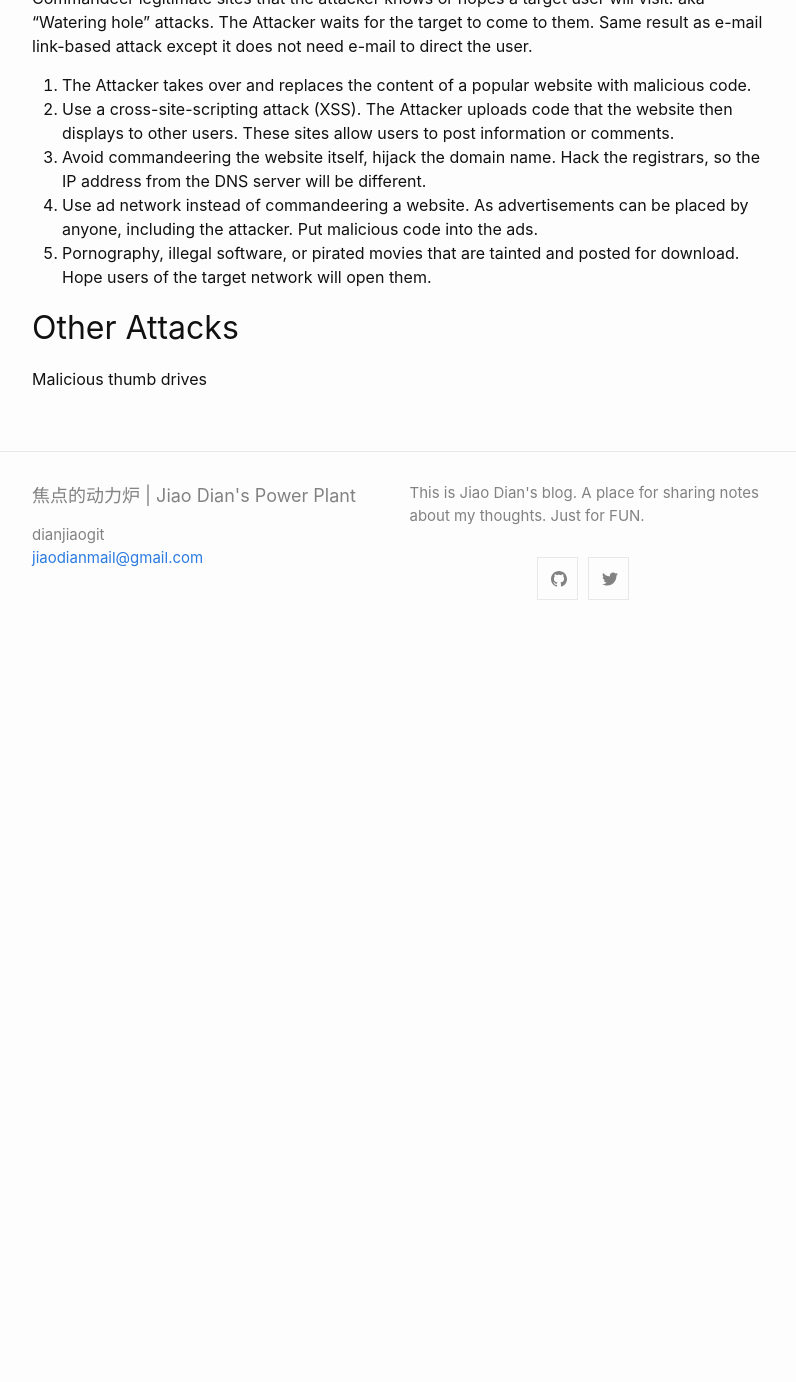
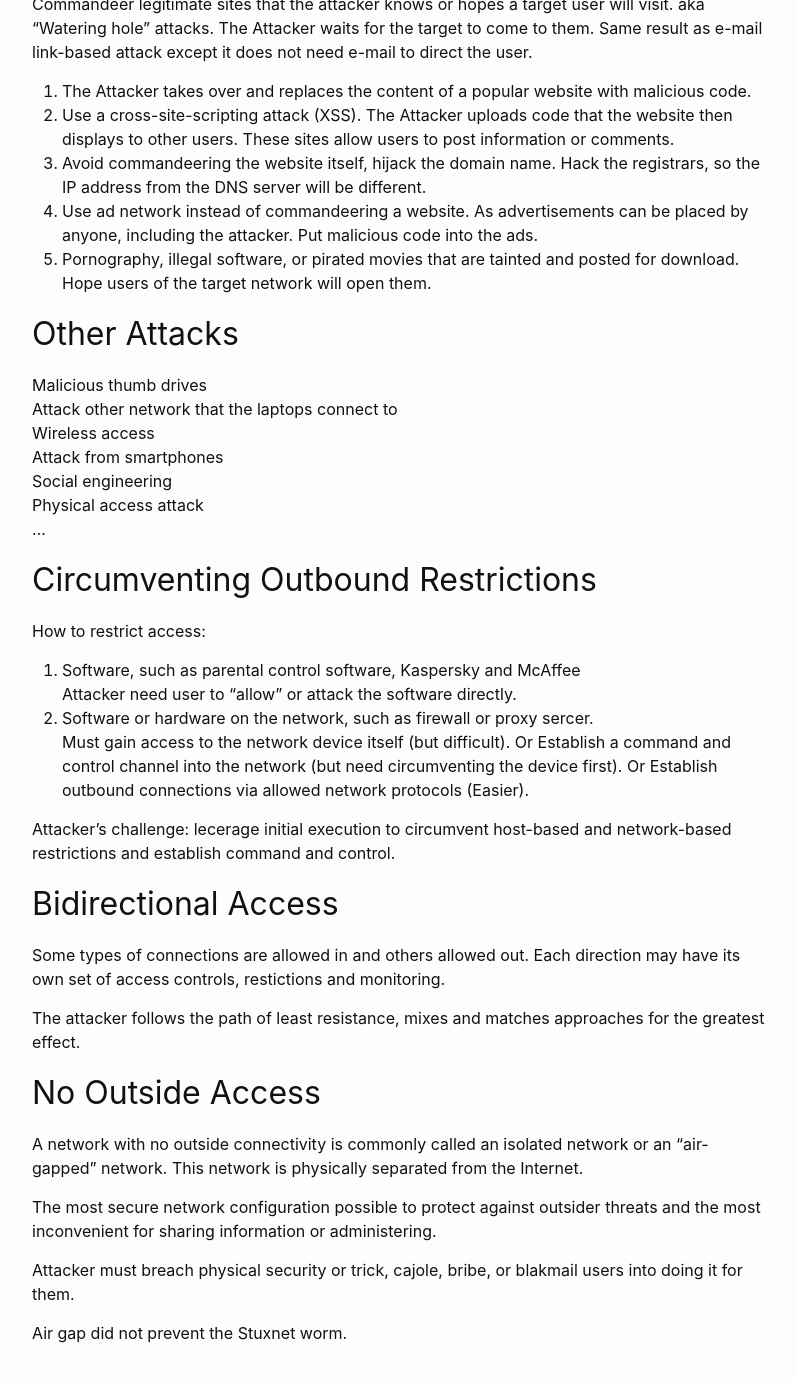
Before and after one commit to dianjiaogit/dianjiaogit.github.io, a Jekyll site: the page built from _posts/2020-01-07-The Attacker.md, in a window 1280 px wide and 1400 px high, scrolled down 2209 px. Shown: the top 1382 px of the window, without its empty margins (238-1034 px from the left). Built offline with Jekyll 4.4.1, drawn with Linux system fonts in a browser that asks for light colours; before the commit the page ends 2839 px from its top, so only the background shows below that.

Commit message:
continue the attacker

```diff
--- a/_posts/2020-01-07-The Attacker.md
+++ b/_posts/2020-01-07-The Attacker.md
@@ -5,7 +5,7 @@ date:   2020-01-07 22:53:01 +0800
 categories: NetworkSecurity
 ---
 
-## **Principle of Humanity**:
+# **Principle of Humanity**:
 Computer Network Exploitation(CNE) is grounded in human nature.
 
 ## * **Life Cycle of an Operation**:
@@ -29,7 +29,7 @@ Stage 6: Detection occurs when an operation is exposed to the target.
 
 -------------------------------------------------------
 
-## **Principle of Access**:
+# **Principle of Access**:
 There is always someone with legitimate access and a means to use it.
 
 * Four basics types of connectivity:
@@ -39,7 +39,7 @@ There is always someone with legitimate access and a means to use it.
 	- neither
 
 
-### Inbound Access:
+## Inbound Access:
 Someone from outside the network can connect into the network. e.g. public web, or restricted.
 Access control: "know", "have" and "virtual location".
 
@@ -52,7 +52,7 @@ Attacking method:
 Exploit an exposed software service. e.g. Morris Worm
 Escalating privileges.
 
-### Outbound Access:
+## Outbound Access:
 Someone from inside the network can connect to outside but the network is not accessible from the outside.
 So attackers need an inside user to connect to the outside. e.g. e-mail.
 
@@ -82,3 +82,32 @@ Commandeer legitimate sites that the attacker knows or hopes a target user will
 
 ## Other Attacks
 Malicious thumb drives
+Attack other network that the laptops connect to
+Wireless access
+Attack from smartphones
+Social engineering
+Physical access attack
+...
+
+## Circumventing Outbound Restrictions
+How to restrict access:
+1. Software, such as parental control software, Kaspersky and McAffee
+Attacker need user to "allow" or attack the software directly.
+2. Software or hardware on the network, such as firewall or proxy sercer.
+Must gain access to the network device itself (but difficult). Or Establish a command and control channel into the network (but need circumventing the device first). Or Establish outbound connections via allowed network protocols (Easier).
+
+Attacker's challenge: lecerage initial execution to circumvent host-based and network-based restrictions and establish command and control.
+
+## Bidirectional Access
+Some types of connections are allowed in and others allowed out. Each direction may have its own set of access controls, restictions and monitoring.
+
+The attacker follows the path of least resistance, mixes and matches approaches for the greatest effect.
+
+## No Outside Access
+A network with no outside connectivity is commonly called an isolated network or an "air-gapped" network. This network is physically separated from the Internet.
+
+The most secure network configuration possible to protect against outsider threats and the most inconvenient for sharing information or administering.
+
+Attacker must breach physical security or trick, cajole, bribe, or blakmail users into doing it for them.
+
+Air gap did not prevent the Stuxnet worm.
```
